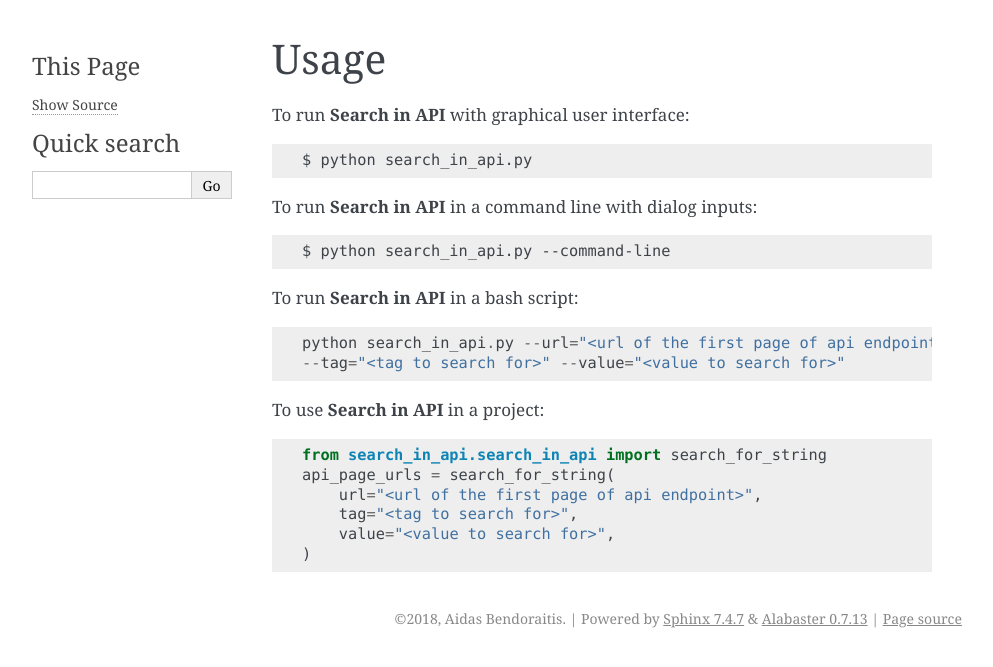
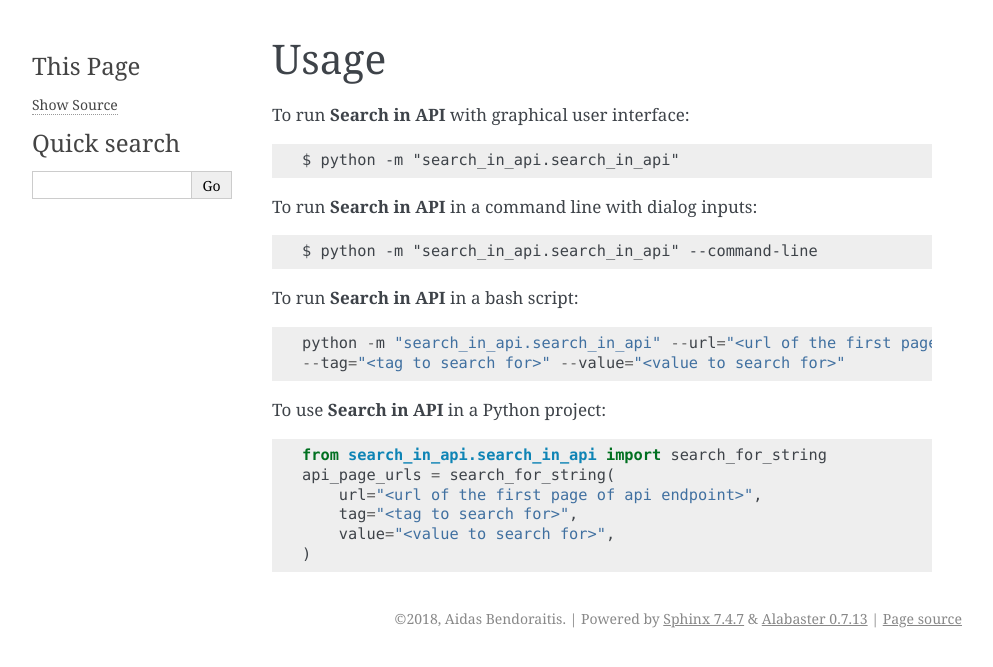
Before and after one commit to hyperlocalhq/search_in_api, a Sphinx documentation site: the page built from docs/usage.rst, in a window 1280 px wide. Shown: the top 667 px of the page, without its empty margins (148-1141 px from the left). Built offline with Sphinx 7.4.7, drawn with Linux system fonts in a browser that asks for light colours; pages that are not in the unit, such as notebooks, are missing from menus.

Commit message:
📝 Usage documentation updated

```diff
--- a/docs/usage.rst
+++ b/docs/usage.rst
@@ -4,18 +4,18 @@ Usage
 
 To run **Search in API** with graphical user interface::
 
-    $ python search_in_api.py
+    $ python -m "search_in_api.search_in_api"
 
 To run **Search in API** in a command line with dialog inputs::
 
-    $ python search_in_api.py --command-line
+    $ python -m "search_in_api.search_in_api" --command-line
 
 To run **Search in API** in a bash script::
 
-    python search_in_api.py --url="<url of the first page of api endpoint>" \
+    python -m "search_in_api.search_in_api" --url="<url of the first page of api endpoint>" \
     --tag="<tag to search for>" --value="<value to search for>"
 
-To use **Search in API** in a project::
+To use **Search in API** in a Python project::
 
     from search_in_api.search_in_api import search_for_string
     api_page_urls = search_for_string(
```
